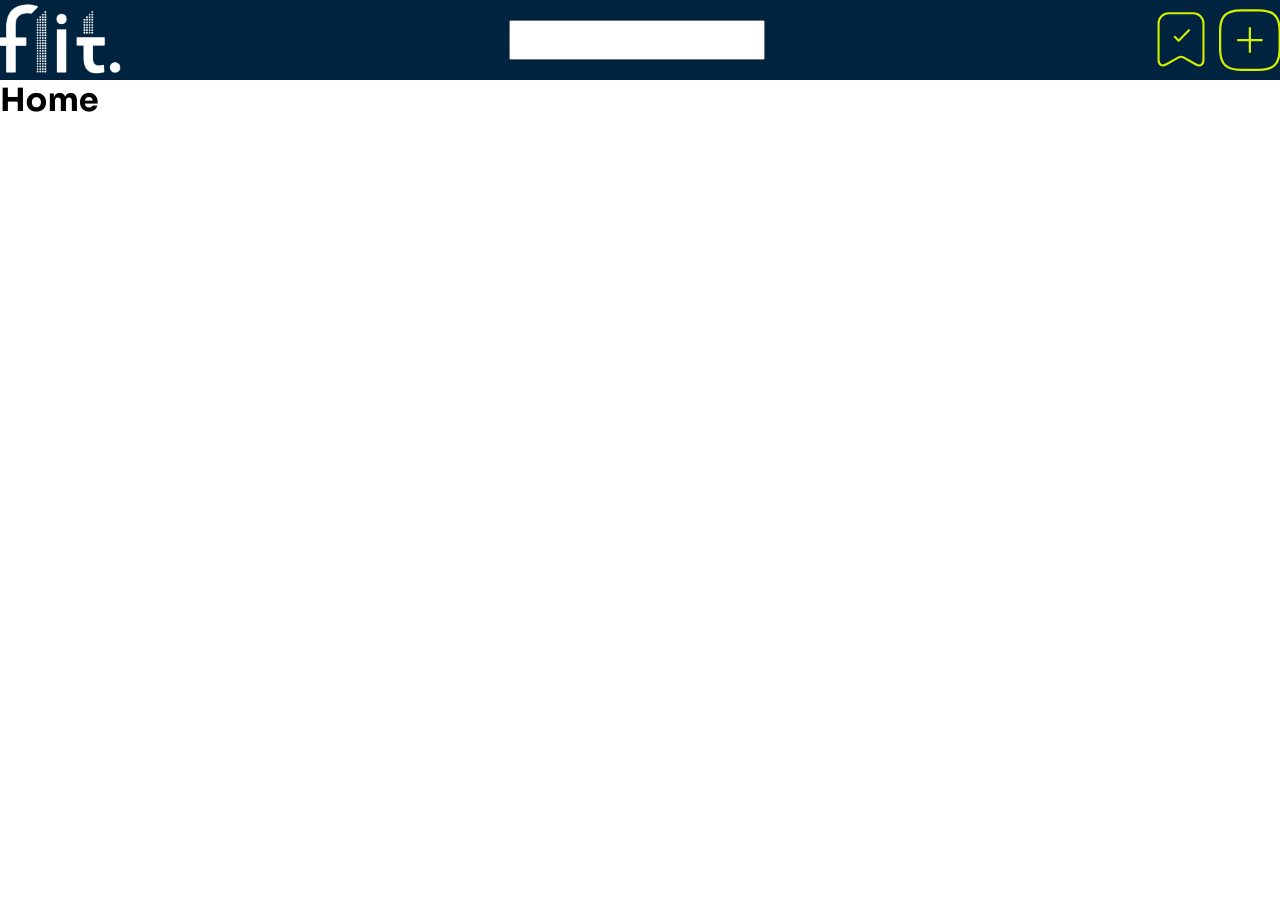
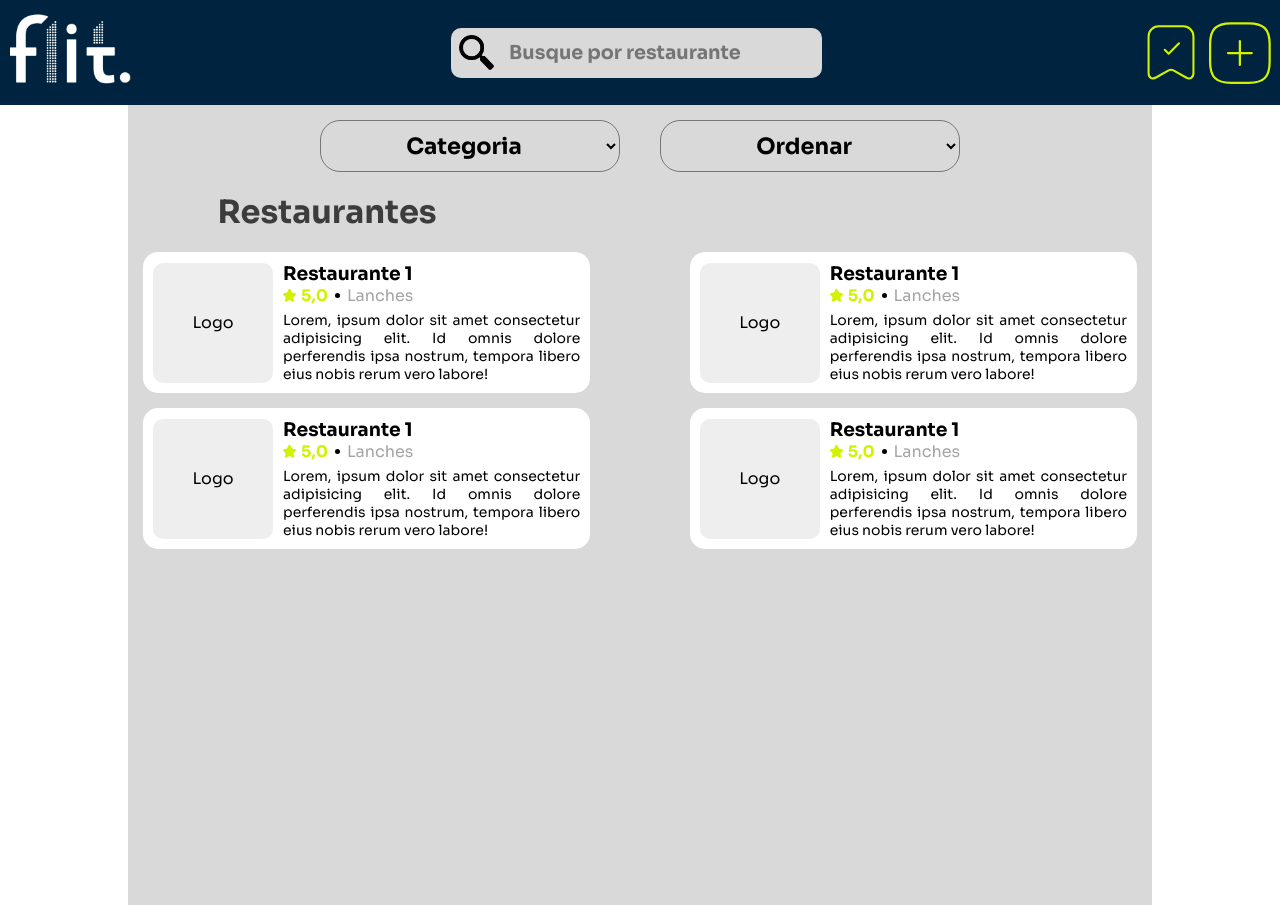
Before and after one commit to Lusca-umaia/AppFood, a React (Vite) app: page / in a window 1280 px wide. Before the commit the page ends 800 px from the top, so only its background shows below. Built offline with nearby package versions, Linux system fonts and the light colour scheme.

Commit message:
Iniciando estilização da home

```diff
--- /dev/null
+++ b/src/Components/Home/BoxRestaurant/BoxRestaurant.tsx
@@ -0,0 +1,31 @@
+import Star from '../../../assets/Vector.svg'
+import './style.scss'
+
+const BoxRestaurant: React.FC = () => {
+    return (
+        <div className="boxRestaurants">
+            <div className="LeftBox">
+                <div className="boxLogo">
+                    Logo
+                </div>
+            </div>
+            <div className="RightBox">
+                <h3>Restaurante 1</h3>
+                <div className="groupText">
+                    <p className="star">
+                        <img src={Star} />
+                        5,0
+                    </p>
+                    <div className="ball"></div>
+                    <p style={{ color: "#A5A4A4" }}>Lanches</p>
+                </div>
+                <p style={{ fontSize: '14px', textAlign: 'justify' }}>
+                    Lorem, ipsum dolor sit amet consectetur adipisicing elit.
+                    Id omnis dolore perferendis ipsa nostrum, tempora libero eius nobis rerum vero labore!
+                </p>
+            </div>
+        </div>
+    )
+}
+
+export default BoxRestaurant
--- /dev/null
+++ b/src/Components/Home/BoxRestaurant/style.scss
@@ -0,0 +1,45 @@
+.boxRestaurants {
+    display: flex;
+    align-items: center;
+    width: 45%;
+    gap: 10px;
+    background-color: #FFF;
+    padding: 10px;
+    border-radius: 15px;
+
+    .LeftBox {
+        .boxLogo {
+            height: 120px;
+            width: 120px;
+            display: flex;
+            justify-content: center;
+            align-items: center;
+            background-color: #EEEEEE;
+            border-radius: 10px;
+        }
+    }
+
+    .RightBox {
+        .groupText {
+            display: flex;
+            align-items: center;
+            gap: 7px;
+            margin-bottom: 5px;
+
+            .star {
+                display: flex;
+                gap: 5px;
+                color: #D2F200;
+                font-weight: 700;
+            }
+
+            .ball {
+                height: 5px;
+                border-radius: 50%;
+                width: 5px;
+                background-color: #000;
+            }
+        }
+
+    }
+}
--- a/src/Components/Home/Home.tsx
+++ b/src/Components/Home/Home.tsx
@@ -1,10 +1,33 @@
 import NavBar from "../NavBar/NavBar"
+import './StyleHome.scss'
+
+import BoxRestaurant from "./BoxRestaurant/BoxRestaurant"
 
 const Home: React.FC = () => {
     return (
         <div>
             <NavBar></NavBar>
-            <h1>Home</h1>
+            <div className="containerHome">
+                <div className="header">
+                    <select name="categoria" id="categoria">
+                        <option value="">
+                            Categoria
+                        </option>
+                    </select>
+                    <select name="ordenar" id="ordenar">
+                        <option value="">
+                            Ordenar
+                        </option>
+                    </select>
+                </div>
+                <h2>Restaurantes</h2>
+                <div className="restaurantsBoxs">
+                    <BoxRestaurant />
+                    <BoxRestaurant />
+                    <BoxRestaurant />
+                    <BoxRestaurant />
+                </div>
+            </div>
         </div>
     )
 }
--- /dev/null
+++ b/src/Components/Home/StyleHome.scss
@@ -0,0 +1,47 @@
+.containerHome {
+    min-height: 100vh;
+    width: 80%;
+    margin: 0 auto;
+    max-width: 1200px;
+    background-color: #D9D9D9;
+    padding: 15px;
+
+
+    h2 {
+        width: 85%;
+        margin: 20px auto;
+        font-size: 2em;
+        color: #3C3C3C;
+    }
+
+    .header {
+        display: flex;
+        justify-content: center;
+        gap: 40px;
+
+        select {
+            padding: 10px;
+            width: 300px;
+            text-align: center;
+            font-size: 1.4em;
+            outline: none;
+            background-color: transparent;
+            font-weight: 700;
+            cursor: pointer;
+            border-radius: 20px;
+            transition: .6s all;
+
+
+            &:hover {
+                transform: scale(1.1);
+            }
+        }
+    }
+
+    .restaurantsBoxs {
+        display: flex;
+        gap: 15px;
+        justify-content: space-between;
+        flex-wrap: wrap;
+    }
+}
--- a/src/Components/NavBar/NavBar.tsx
+++ b/src/Components/NavBar/NavBar.tsx
@@ -1,15 +1,22 @@
 import flit from "../assets/logo.png"
 import archivetick from "../assets/archivetick.svg"
 import vector from "../assets/Vector.svg"
+
+import Lupa from '../../assets/lupa.png'
+
 
 const NavBar: React.FC = () => {
     return (
         <nav>
             <div className="logo">
-                <img src={flit}></img>
+                <img src={flit} ></img>
             </div>
             <div className="search">
-                <input type="text"></input>
+                <img
+                    src={Lupa}
+                />
+
+                <input type="text" placeholder="Busque por restaurante" />
             </div>
             <div className="buttons">
                 <a><img src={archivetick}></img></a>
--- a/src/index.scss
+++ b/src/index.scss
@@ -7,22 +7,42 @@
     font-family: Sora;
 }
 
-nav{
+nav {
     background-color: #00243f;
     width: 100%;
-    height: 10vh;
+    height: auto;
     display: flex;
+    align-items: center;
+    padding: 10px;
     justify-content: space-between;
+
+    .logo {
+        img {
+            height: 5em;
+        }
     }
 
-.logo img {
-    height: 10vh;
+    .search {
+        display: flex;
+        align-items: center;
+        padding: 5px 8px;
+        border-radius: 10px;
+        background-color: #D9D9D9;
+
+        img {
+            height: 35px;
         }
 
-.search input {
-    margin-top: 2.5vh;
+        input {
             height: 5vh;
-    width: 20vw
+            border: none;
+            background-color: transparent;
+            outline: none;
+            padding: 15px;
+            font-weight: 700;
+            font-size: 1.2em;
+            width: 25vw;
+        }
     }
 
     .buttons {
@@ -31,11 +51,12 @@ nav{
         display: flex;
         gap: 0.5vw;
         place-content: center;
-}
 
-.buttons img {
+        img {
             margin-top: 1vh;
             height: 8vh;
             background-image: none;
             background-color: #00243f;
         }
+    }
+}
```
Also changed, not shown: src/assets/Vector.svg (added), src/assets/lupa.png (added). Lines whose indentation alone changed are shown as unchanged.
